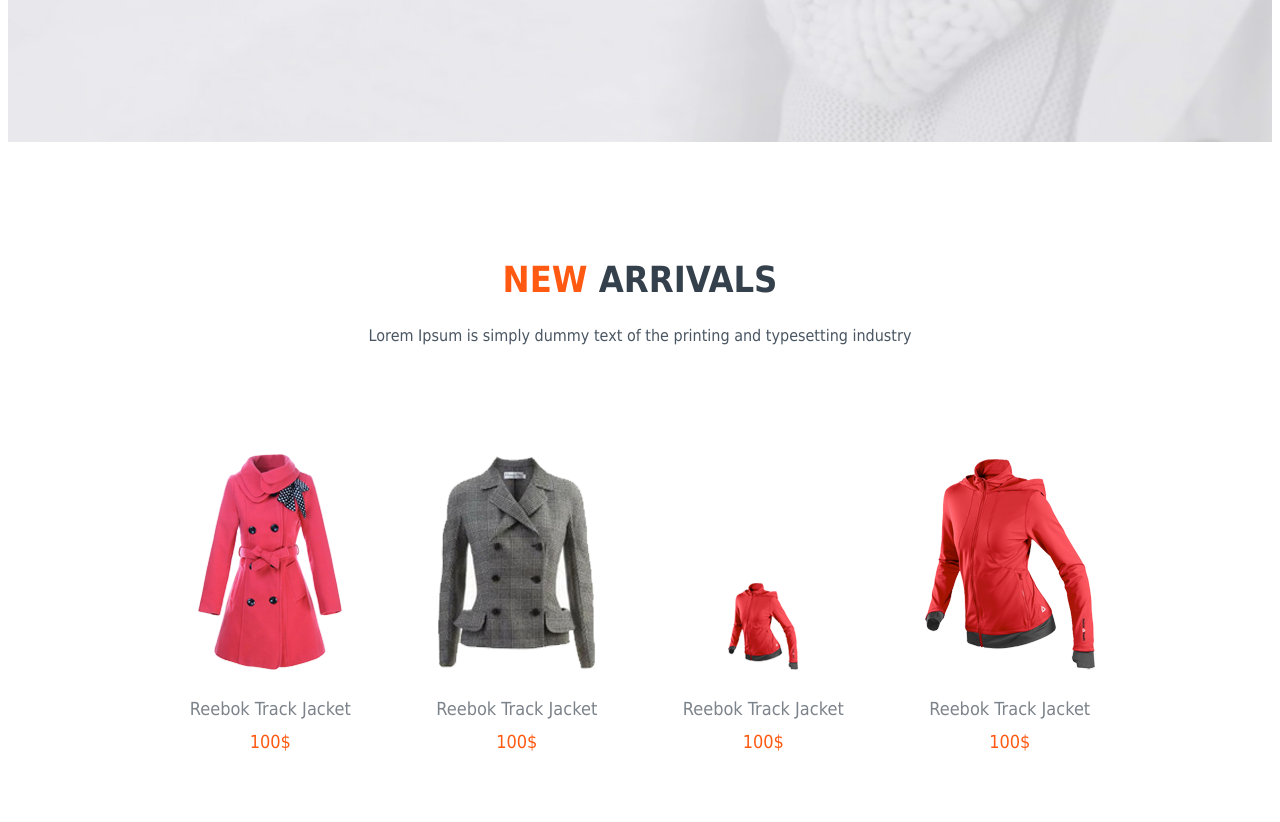
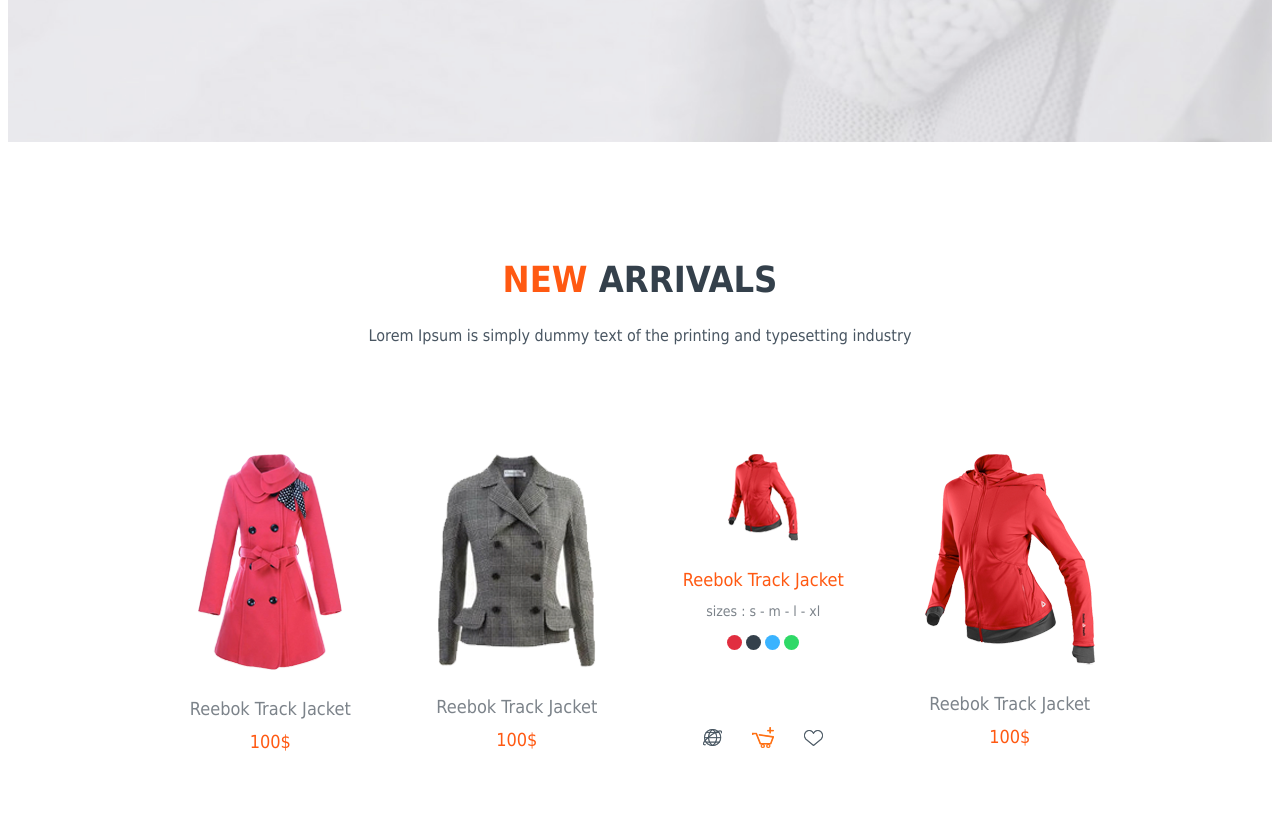
Before and after one commit to Vorronn/HTML-CSS_lesson_3, a plain HTML site: page index.html in a window 1280 px wide. Shown: the part 593-1415 px from the top of the page. Before the commit the page ends 1367 px from the top, so only its background shows below. Drawn offline with Linux system fonts and the light colour scheme.

Commit message:
finished product block code

```diff
--- a/css/style.css
+++ b/css/style.css
@@ -589,6 +589,8 @@
     font-size: 18px;
     font-family: Tahoma, sans-serif;
     color: #7c838a;
+    height: 365px;
+    vertical-align: bottom;
 
 }
 main.conteiner div div.goods-cart img {
@@ -600,6 +602,55 @@
     margin-bottom: 15px;
 }
 
+main.conteiner div div.goods-cart p.goods-name1 {
+    color: #ff5912;
+    font-size: 18px;
+}
+
+main.conteiner div div.goods-cart p.size {
+
+    font-size: 14px;
+}
+
 main.conteiner div div.goods-cart p.goods-cost {
     color: #ff5912;
 }
+
+main.conteiner div div.goods-cart div div{
+    width: 15px;
+    height: 15px;
+    border-radius: 100%;
+    display: inline-block;
+    margin: 2px;
+
+}
+
+main.conteiner div div.goods-cart div.d1 {
+
+    background: #e12e3f;
+}
+main.conteiner div div.goods-cart div.d2 {
+
+    background: #34404b;
+}
+main.conteiner div div.goods-cart div.d3 {
+
+    background: #3ab3ff;
+}
+main.conteiner div div.goods-cart div.d4 {
+
+    background: #2fd967;
+}
+
+main.conteiner div div.goods-cart div.images{
+    margin-top: 60px;
+    margin-bottom: 0px;
+
+}
+
+main.conteiner div div.goods-cart div.images img{
+
+    display: inline-block;
+    margin: 15px;
+
+}
--- a/index.html
+++ b/index.html
@@ -106,13 +106,25 @@
             </div>
             <div class="goods-cart">
                 <img src="images/goods_3.png" alt="goods_3">
-                <p class="goods-name">Reebok Track Jacket</p>
-                <p class="goods-cost">100$</p>
+                <p class="goods-name1">Reebok Track Jacket</p>
+                <p class="size">sizes    :    s - m - l - xl</p>
+                <div>
+                    <div class="d1"></div>
+                    <div class="d2"></div>
+                    <div class="d3"></div>
+                    <div class="d4"></div>
+                </div>
+                <div class="images">
+                    <img src="images/planet.png" alt="planet">
+                    <img src="images/basket.png" alt="basket">
+                    <img src="images/like.png" alt="like">
+                </div>
             </div>
             <div class="goods-cart">
                 <img src="images/goods_4.png" alt="goods_4">
                 <p class="goods-name">Reebok Track Jacket</p>
                 <p class="goods-cost">100$</p>
+
             </div>
         </div>
     </main>
```
Also changed, not shown: images/basket.png (added), images/like.png (added), images/planet.png (added).
